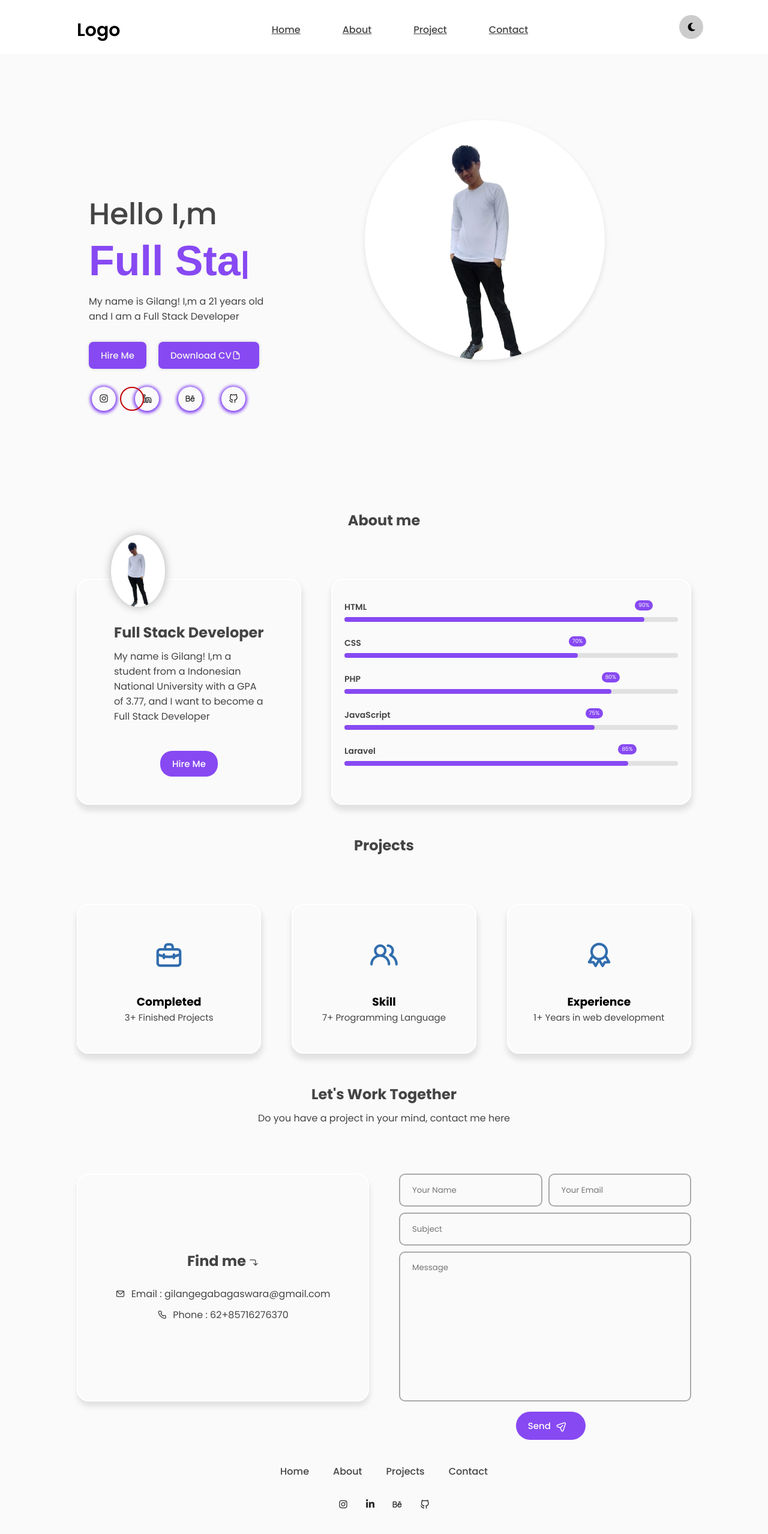
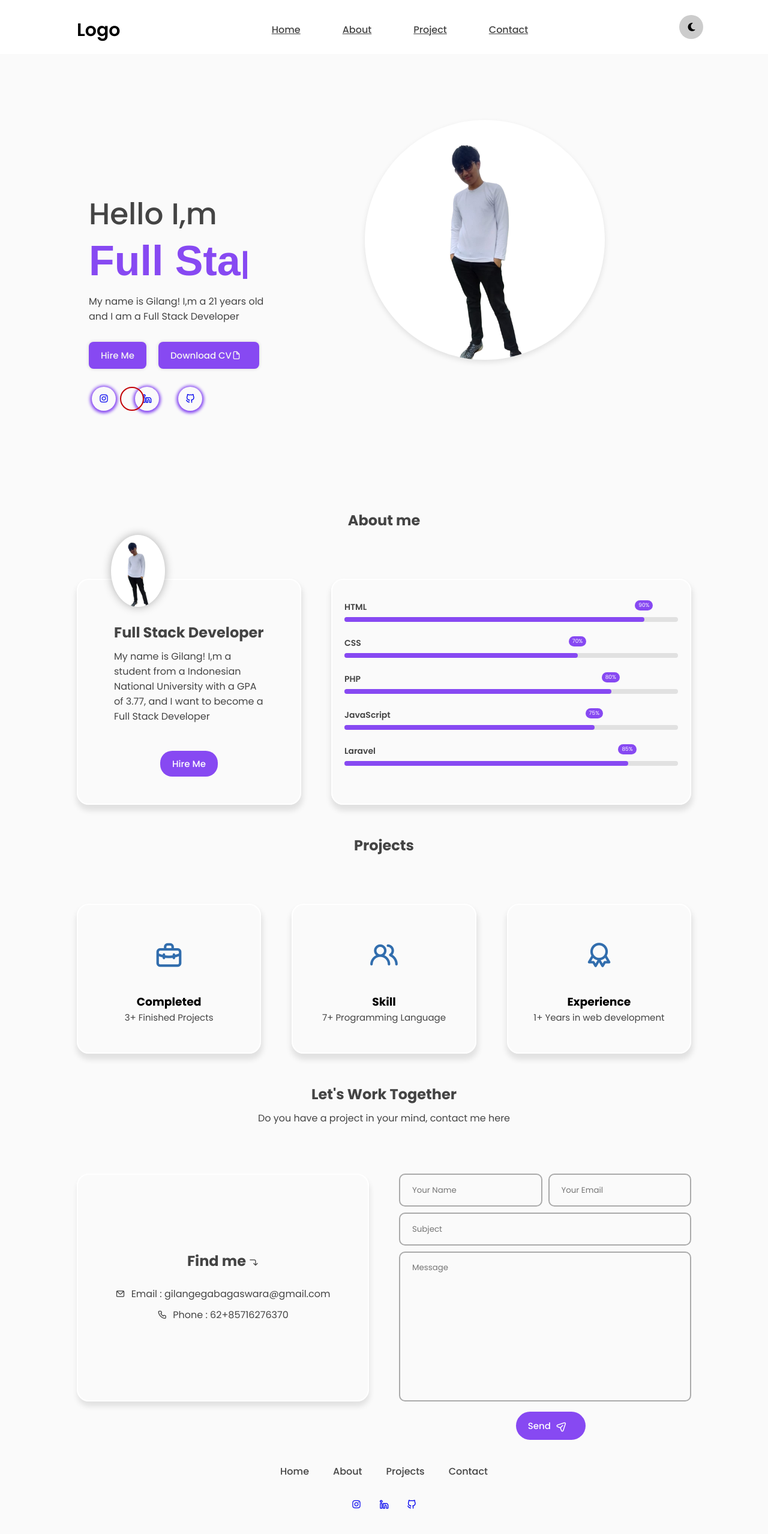
Before and after one commit to gilangegabagaswaracuyy/ProjectPortofolio, a plain HTML site: page index.html in a window 1280 px wide. Shown: the top 2558 px of the page at 60% size. Drawn offline with nearby package versions, Linux system fonts and the light colour scheme; a web font is replaced by a local one.

Commit message:
seccond commit

```diff
--- a/index.html
+++ b/index.html
@@ -70,10 +70,9 @@
                     </div>
                     <div class="socical_icons">
                         <div class="icon_circle"></div>
-                        <div class="icon"><i class="uil uil-instagram"></i></div>
-                        <div class="icon"><i class="uil uil-linkedin-alt"></i></div>
-                        <div class="icon"><i class="uil uil-behance-alt"></i></div>
-                        <div class="icon"><i class="uil uil-github-alt"></i></div>
+                        <div class="icon"><a href="https://www.instagram.com/glngggg_250?igsh=MnlkZ3Z2djNraTBo"><i class="uil uil-instagram"></i></a></div>
+                        <div class="icon"><a href="https://www.linkedin.com/in/gilang-ega-bagaswara"><i class="uil uil-linkedin-alt"></i></a></div>
+                        <div class="icon"><a href="https://github.com/gilangegabagaswaracuyy"><i class="uil uil-github-alt"></i></a></div>
                     </div>
                 </div>
                 <div class="featured-image">
@@ -220,10 +219,9 @@
                 </ul>
             </div>
             <div class="footer-social-icons">
-                <div class="icon"><i class="uil uil-instagram"></i></div>
-                <div class="icon"><i class="fa-brands fa-linkedin-in icon"></i></div>
-                <div class="icon"><i class="uil uil-behance-alt"></i></div>
-                <div class="icon"><i class="uil uil-github-alt"></i></div>
+                <div class="icon"><a href="https://www.instagram.com/glngggg_250?igsh=MnlkZ3Z2djNraTBo"><i class="uil uil-instagram"></i></a></div>
+                <div class="icon"><a href="https://www.linkedin.com/in/gilang-ega-bagaswara"><i class="uil uil-linkedin-alt"></i></a></div>
+                <div class="icon"><a href="https://github.com/gilangegabagaswaracuyy"><i class="uil uil-github-alt"></i></a></div>
             </div>
             <div class="bottom-footer">
                 <p>Copyright &copy; <a href="#home" style="text-decoration: none;">GilangCreators</a> - All rights reserved 2024</p>
--- a/style.css
+++ b/style.css
@@ -299,10 +299,6 @@ i {
   75% {
     border: 2px solid #8749f2;
     left: 145px;
-  }
-  100% {
-    border: 2px solid #47ea15;
-    left: 216px;
   }
 }
 
```
